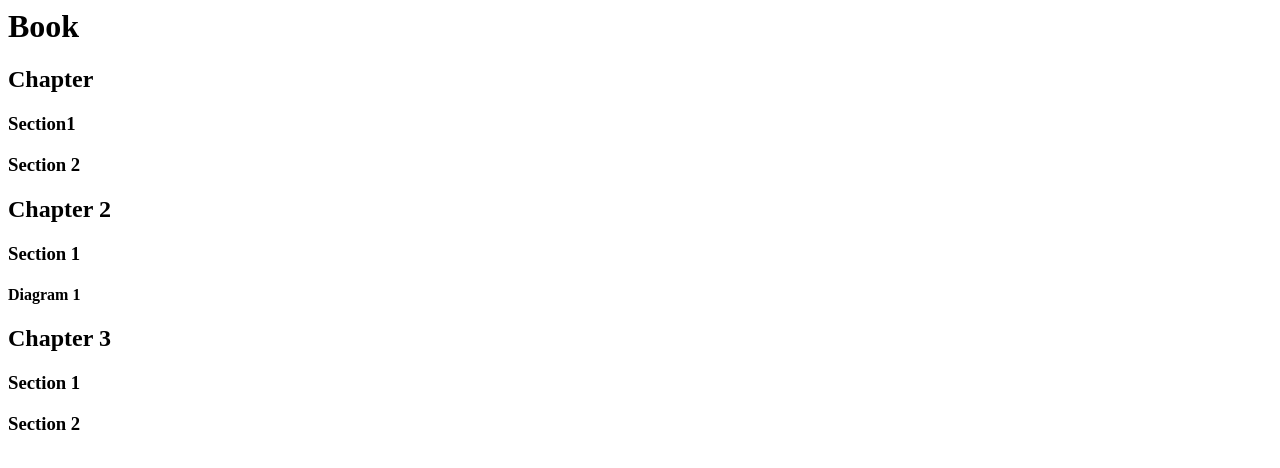
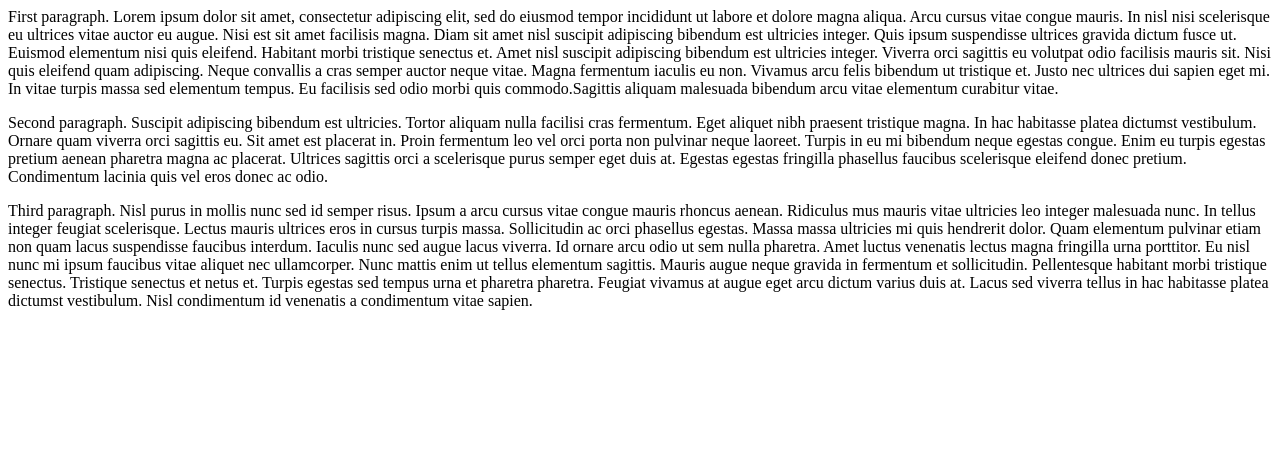
Before and after one commit to Venkeyekip/Pythonexercise-, a website: page index.html in a window 1280 px wide. Drawn offline with Linux system fonts and the light colour scheme.

Commit message:
Add files via upload

```diff
--- a/index.html
+++ b/index.html
@@ -1,10 +1,25 @@
-<h1>Book</h1>
- <h2> Chapter</h2>
-  <h3> Section1</h3>
-    <h3>Section 2</h3>
- <h2> Chapter 2</h2>
-   <h3>Section 1</h3>
-      <h4>Diagram 1</h4>
- <h2> Chapter 3</h2>
-   <h3> Section 1</h3>
-   <h3> Section 2</h3>
+<p>First paragraph. Lorem ipsum dolor sit amet, consectetur adipiscing elit, sed do eiusmod tempor incididunt ut labore et dolore magna
+aliqua. Arcu cursus vitae congue mauris.<br\> In nisl nisi scelerisque eu ultrices vitae auctor eu augue. Nisi est sit amet
+facilisis magna. Diam sit amet nisl suscipit adipiscing bibendum est ultricies integer. Quis ipsum suspendisse ultrices
+gravida dictum fusce ut. Euismod elementum nisi quis eleifend. Habitant morbi tristique senectus et. Amet nisl suscipit
+adipiscing bibendum est ultricies integer.<br\> Viverra orci sagittis eu volutpat odio facilisis mauris sit. Nisi quis
+eleifend quam adipiscing. Neque convallis a cras semper auctor neque vitae. Magna fermentum iaculis eu non. Vivamus arcu
+felis bibendum ut tristique et. Justo nec ultrices dui sapien eget mi. In vitae turpis massa sed elementum tempus. Eu
+facilisis sed odio morbi quis commodo.Sagittis aliquam malesuada bibendum arcu vitae elementum curabitur vitae.</p>
+
+<p>Second paragraph. Suscipit adipiscing bibendum est ultricies. Tortor aliquam nulla facilisi cras fermentum. Eget aliquet nibh praesent
+tristique magna. In hac habitasse platea dictumst vestibulum. Ornare quam viverra orci sagittis eu. Sit amet est
+placerat in. Proin fermentum leo vel orci porta non pulvinar neque laoreet. Turpis in eu mi bibendum neque egestas
+congue. Enim eu turpis egestas pretium aenean pharetra magna ac placerat. Ultrices sagittis orci a scelerisque purus
+semper eget duis at. Egestas egestas fringilla phasellus faucibus scelerisque eleifend donec pretium. Condimentum
+lacinia quis vel eros donec ac odio.</p>
+
+<p>Third paragraph. Nisl purus in mollis nunc sed id semper risus. Ipsum a arcu cursus vitae congue mauris rhoncus aenean. Ridiculus mus
+mauris vitae ultricies leo integer malesuada nunc. In tellus integer feugiat scelerisque. Lectus mauris ultrices eros in
+cursus turpis massa. Sollicitudin ac orci phasellus egestas. Massa massa ultricies mi quis hendrerit dolor. Quam
+elementum pulvinar etiam non quam lacus suspendisse faucibus interdum. Iaculis nunc sed augue lacus viverra. Id ornare
+arcu odio ut sem nulla pharetra. Amet luctus venenatis lectus magna fringilla urna porttitor. Eu nisl nunc mi ipsum
+faucibus vitae aliquet nec ullamcorper. Nunc mattis enim ut tellus elementum sagittis. Mauris augue neque gravida in
+fermentum et sollicitudin. Pellentesque habitant morbi tristique senectus. Tristique senectus et netus et. Turpis
+egestas sed tempus urna et pharetra pharetra. Feugiat vivamus at augue eget arcu dictum varius duis at. Lacus sed
+viverra tellus in hac habitasse platea dictumst vestibulum. Nisl condimentum id venenatis a condimentum vitae sapien.</p>
```
Also changed, not shown: solution.html (+26 -11 lines), 1 other file.
